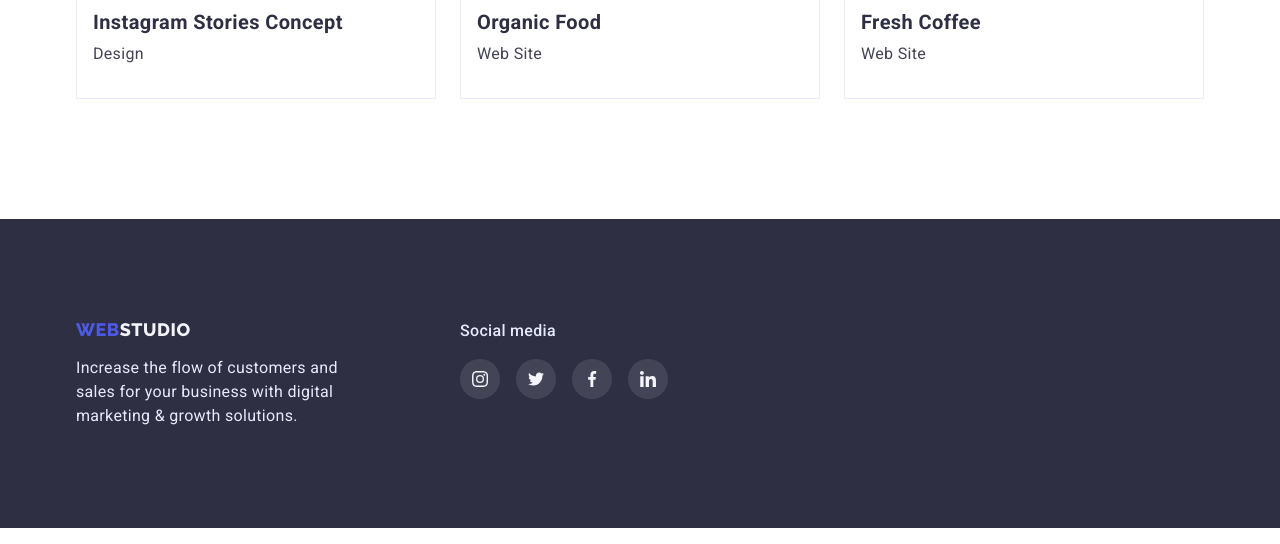
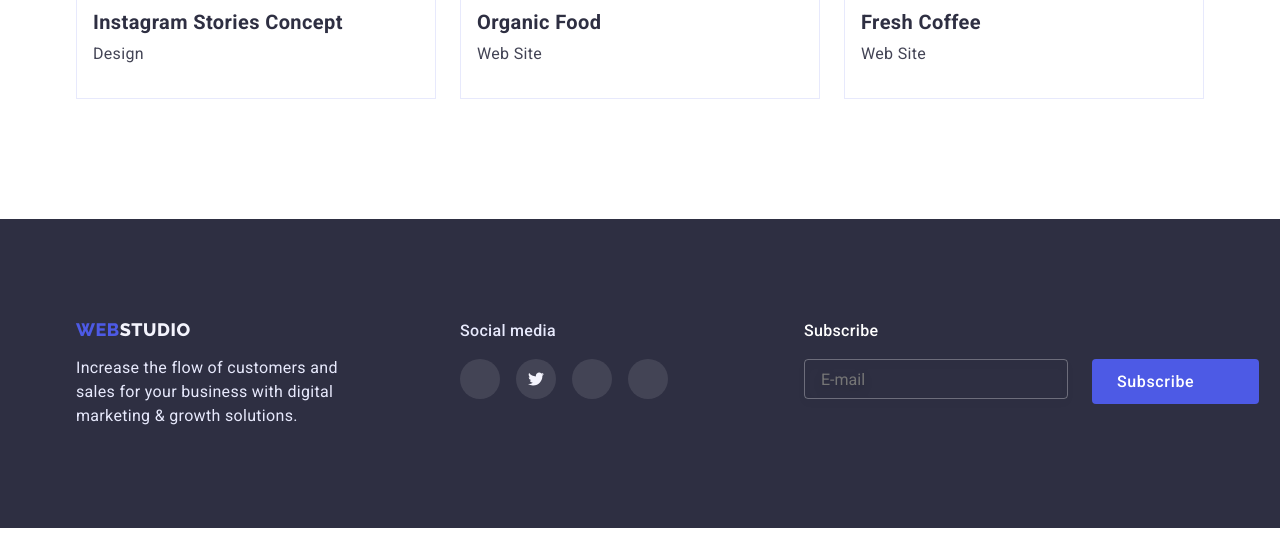
Before and after one commit to AnnaKotenkoInIT/goit-markup-hw-06, a plain HTML site: page portfolio.html in a window 1280 px wide. Shown: the part 1551-2095 px from the top of the page. Drawn offline with nearby package versions, Linux system fonts and the light colour scheme; files whose address does not match are found by name.

Commit message:
Add subscribe form to portfolio

```diff
--- a/portfolio.html
+++ b/portfolio.html
@@ -292,6 +292,27 @@
             </li>
           </ul>
         </div>
+        <div class="subscribe-form-box">
+          <p class="subscribe-form-title">Subscribe</p>
+          <form class="subscribe-form">
+            <label>
+              <input
+                type="email"
+                class="subscribe-input"
+                placeholder="E-mail"
+                required
+            /></label>
+            <button type="submit" class="btn-subscribe">
+              Subscribe<span>
+                <svg class="btn-subscribe-icon" width="24" height="20">
+                  <use
+                    href=".//images/symbol-defs-opt.svg#icon-subscribe"
+                  ></use>
+                </svg>
+              </span>
+            </button>
+          </form>
+        </div>
       </div>
     </footer>
   </body>
```
